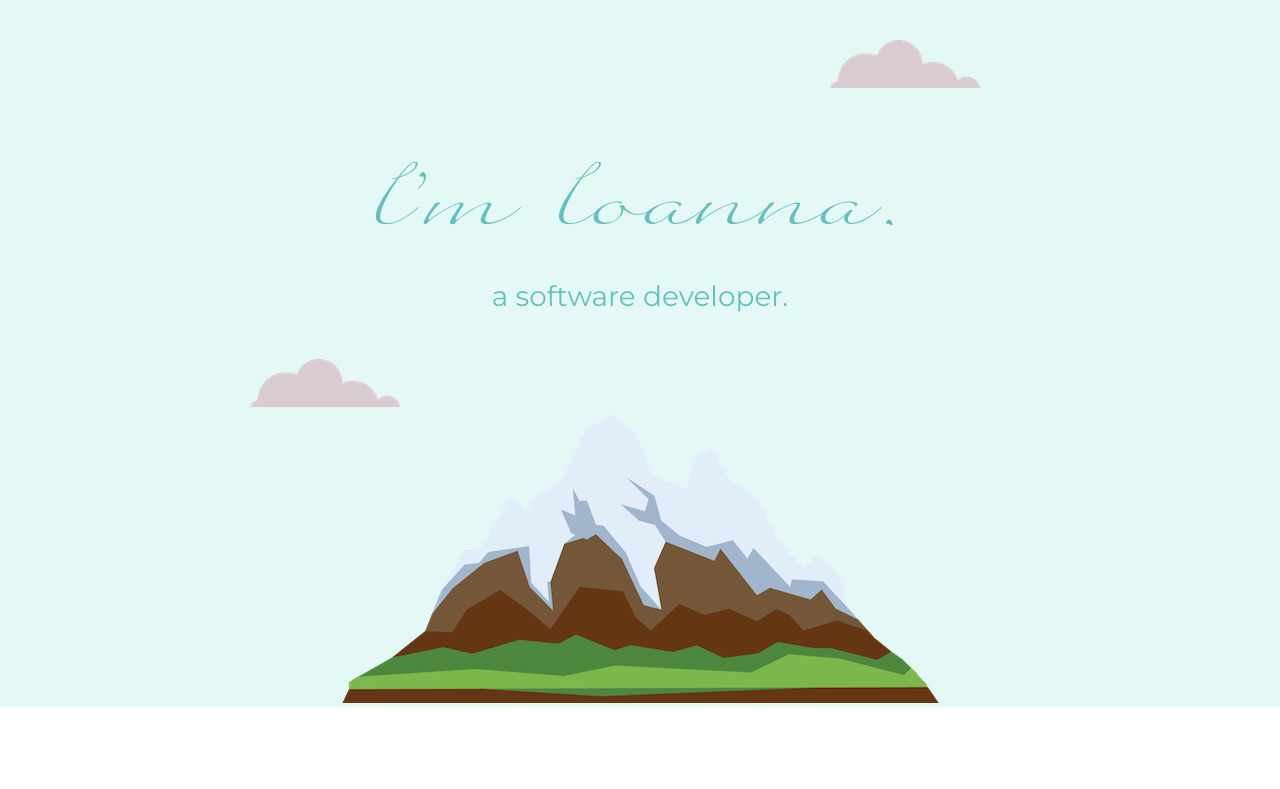
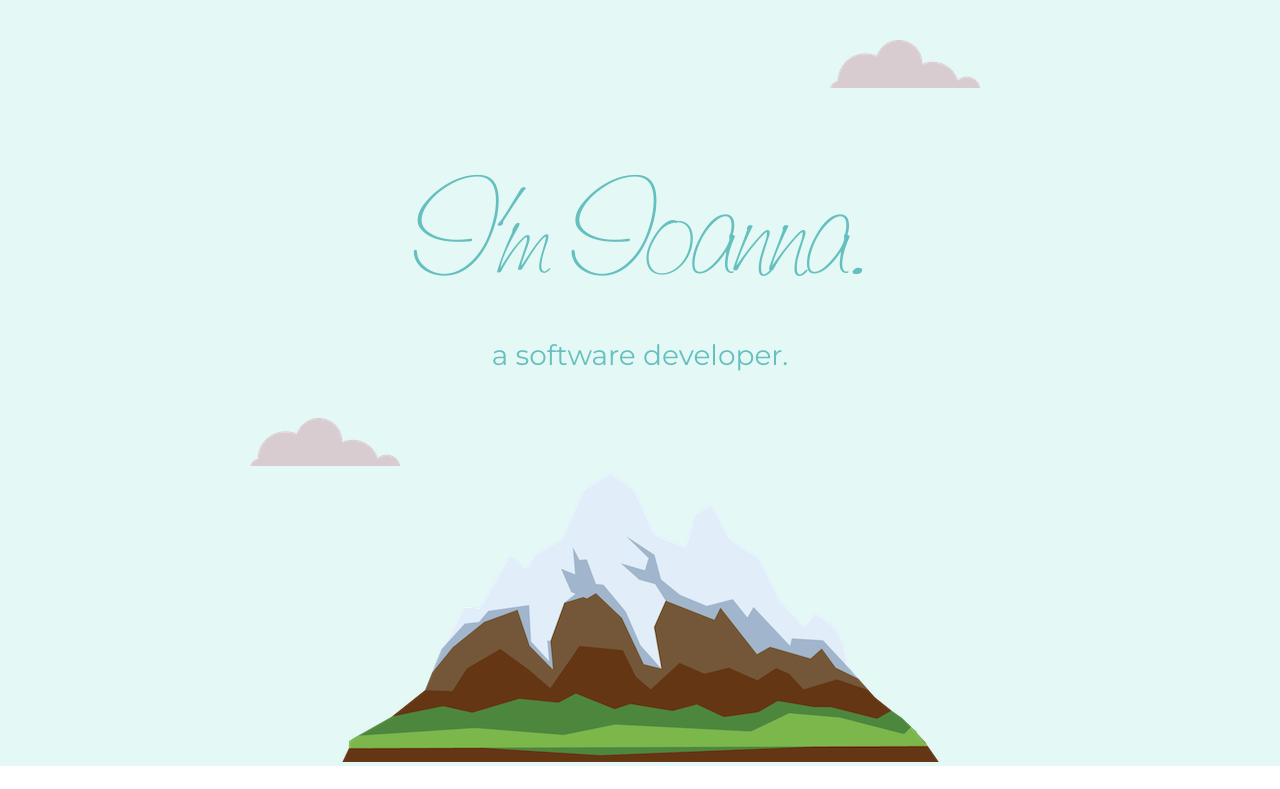
Before and after one commit to ioThio/mywebsite, a plain HTML site: page index.html in a window 1280 px wide. Shown: the top 789 px of the page. Drawn offline with Linux system fonts and the light colour scheme.

Commit message:
Update styles.css

```diff
--- a/css/styles.css
+++ b/css/styles.css
@@ -26,7 +26,7 @@ h1 {
   color: #66bfbf;
   font-size: 6.5rem;
   margin: 50px auto 0 auto;
-  font-family: 'quilline_script_thinregular' !important;
+  font-family: 'saginaw_light' !important;
   font-weight: normal;
   font-style: normal;
 }
```
